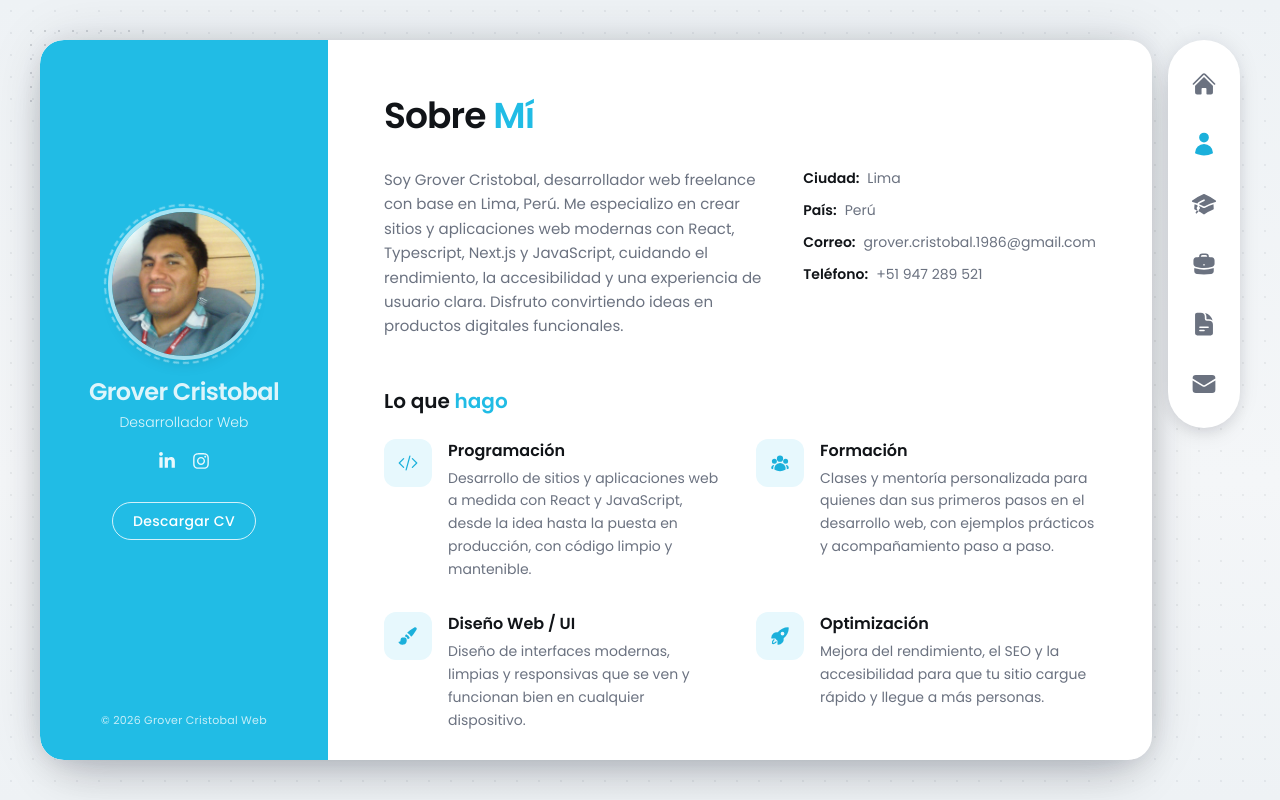
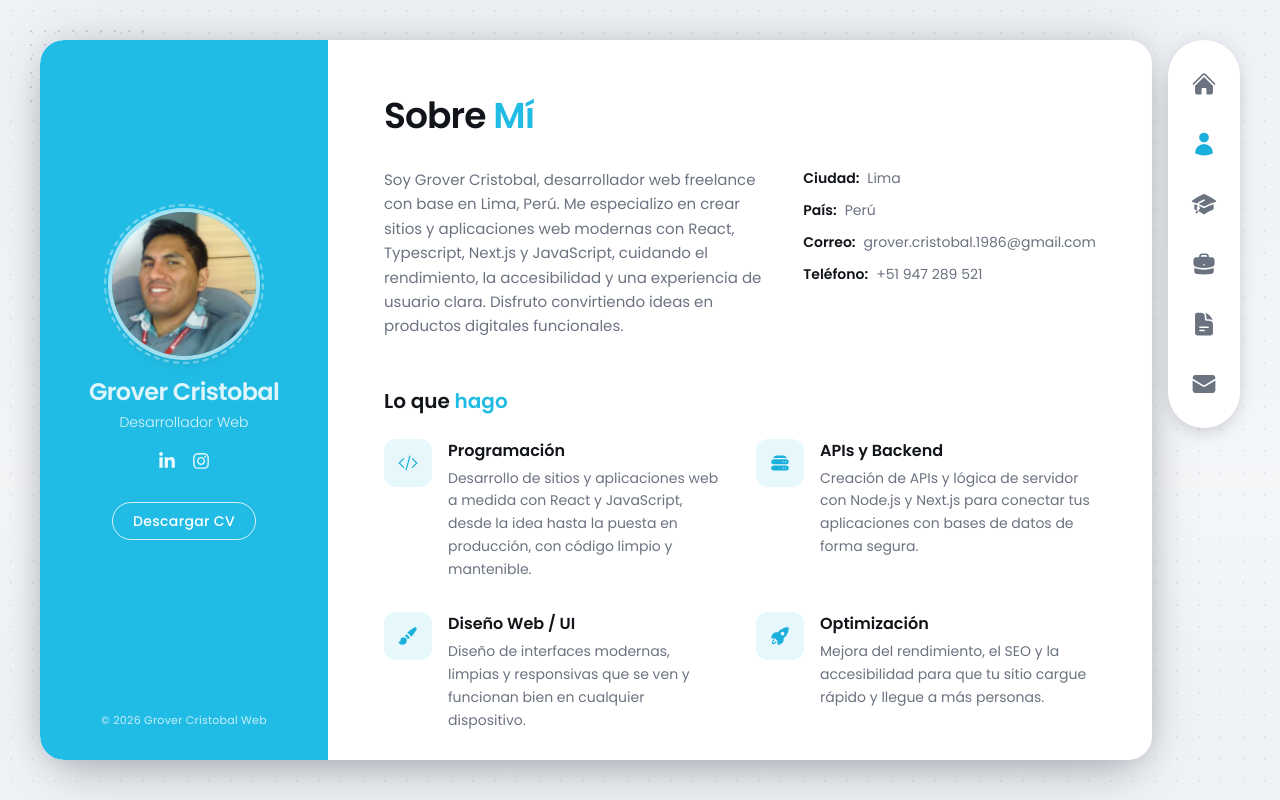
Before and after one commit to grover-dev86/portfolio, a React (Vite) app: page /#home in a window 1280 px wide. Both pictures are taken after a click on the button "Sobre mí". Built offline with nearby package versions, Linux system fonts and the light colour scheme.

Commit message:
feat(about): reemplazar servicio de Formación por APIs y Backend
Se sustituye el servicio 'Formación' por 'APIs y Backend' (con icono
de servidor), acorde a los servicios que realmente se ofrecen.

```diff
--- a/src/components/sections/About.jsx
+++ b/src/components/sections/About.jsx
@@ -1,6 +1,6 @@
 import {
   HiCodeBracket,
-  HiUserGroup,
+  HiServerStack,
   HiPaintBrush,
   HiRocketLaunch,
 } from "react-icons/hi2";
@@ -9,7 +9,7 @@ import { personalInfo, services } from "../../data/profile";
 
 const iconMap = {
   code: HiCodeBracket,
-  training: HiUserGroup,
+  backend: HiServerStack,
   design: HiPaintBrush,
   performance: HiRocketLaunch,
 };
--- a/src/data/profile.js
+++ b/src/data/profile.js
@@ -30,11 +30,11 @@ export const services = [
       "Desarrollo de sitios y aplicaciones web a medida con React y JavaScript, desde la idea hasta la puesta en producción, con código limpio y mantenible.",
   },
   {
-    id: "training",
-    icon: "training",
-    title: "Formación",
+    id: "backend",
+    icon: "backend",
+    title: "APIs y Backend",
     description:
-      "Clases y mentoría personalizada para quienes dan sus primeros pasos en el desarrollo web, con ejemplos prácticos y acompañamiento paso a paso.",
+      "Creación de APIs y lógica de servidor con Node.js y Next.js para conectar tus aplicaciones con bases de datos de forma segura.",
   },
   {
     id: "design",
```
